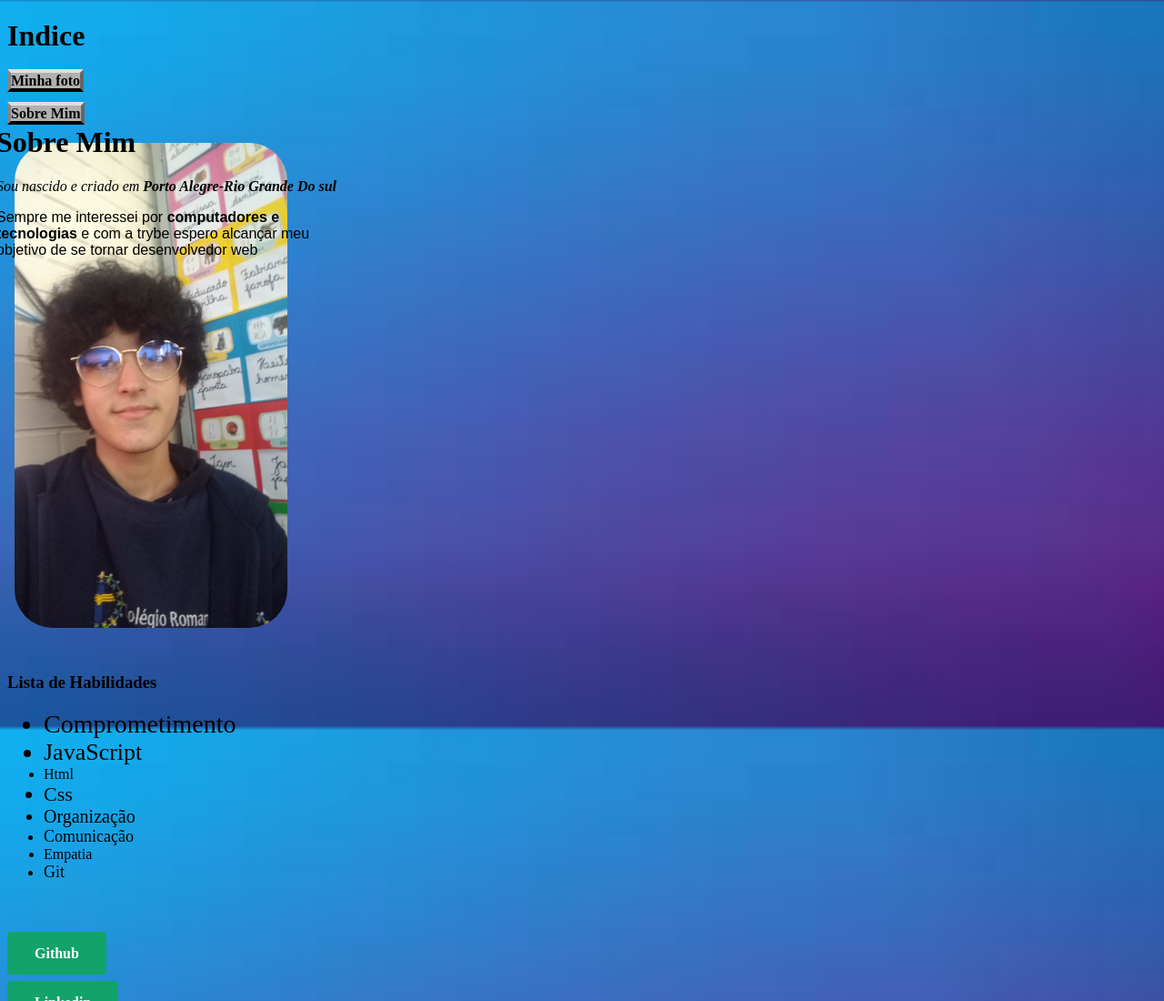
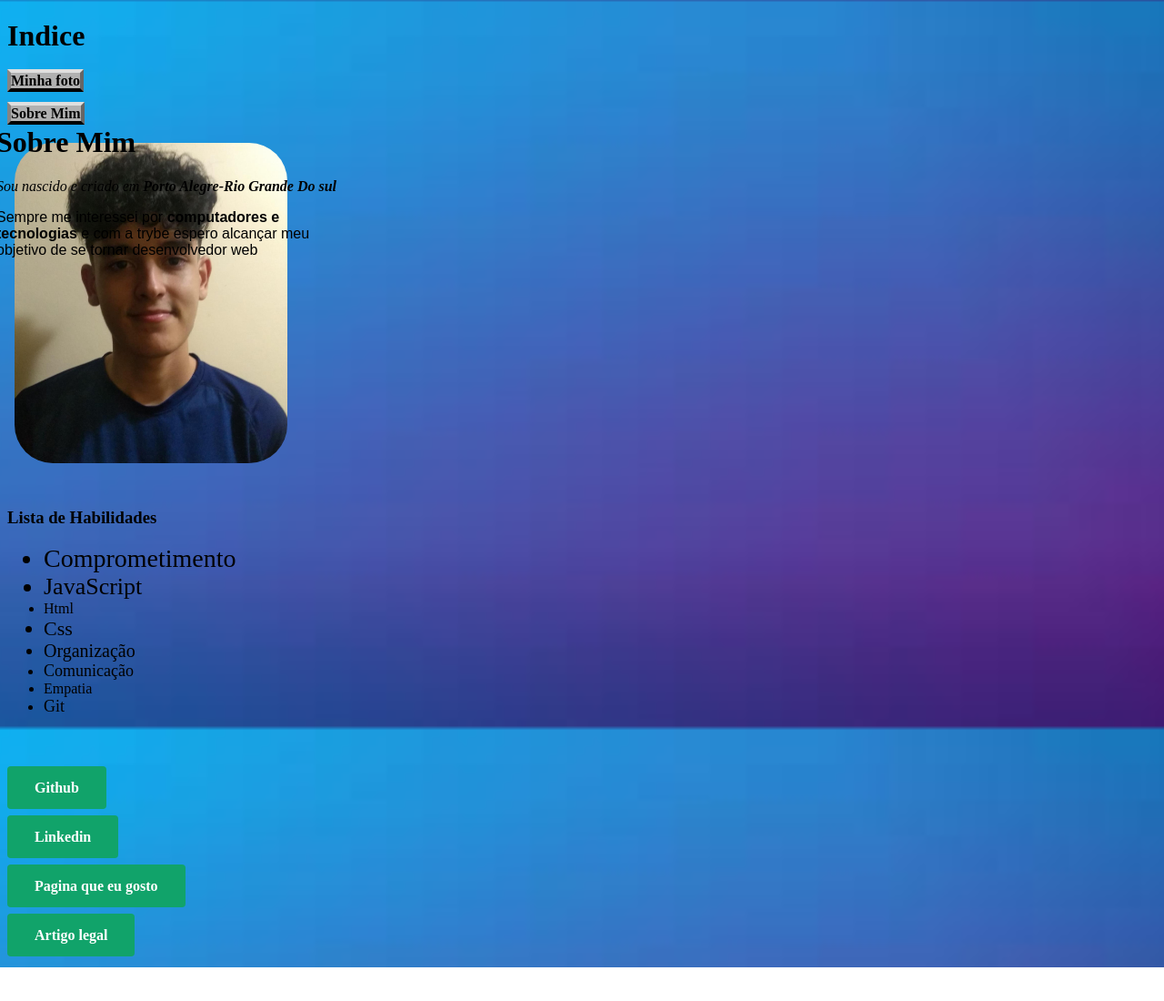
Before and after one commit to FelipeVergaraChico/FelipeVergaraChico.github.io, a plain HTML site: page index.html in a window 1280 px wide. Shown: the top 1100 px of the page at 91% size. After the commit the page ends 1063 px from the top, so only its background shows below. Drawn offline with Linux system fonts and the light colour scheme.

Commit message:
nova foto e botão do jovem nerd arrumado

```diff
--- a/index.html
+++ b/index.html
@@ -17,7 +17,7 @@
     <div id="header">
         <h1 class="meuNome">Felipe Vergara Chico</h1>
 
-        <img src="WhatsApp Image 2023-03-20 at 8.13.18 PM.jpeg" alt="Minha foto atual" width="300px" id="minha-foto">
+        <img src="WhatsApp Image 2023-03-24 at 1.48.12 AM.jpeg" alt="Minha foto atual" width="300px" id="minha-foto">
         <div id="description">
             <h1 id="sobre-mim">Sobre Mim</h1>
             <P class="resido">Sou nascido e criado em <strong>Porto Alegre-Rio Grande Do sul</strong></P>
@@ -40,7 +40,7 @@
 
     <a href="https://github.com/FelipeVergaraChico" target="_blank" id="hub">Github</a> <br> <br> <br>
     <a href="https://www.linkedin.com/in/felipe-vergara-58972226a/" target="_blank" id="Linkedin">Linkedin</a> <br> <br> <br>
-    <a href="https://jovemnerd.com.br/" id="jovemnerd">Pagina que eu gosto</a> <br><br> <br>
+    <a href="https://jovemnerd.com.br/" id="jovemnerd" target="_blank">Pagina que eu gosto</a> <br><br> <br>
     <a href="https://blog.betrybe.com/carreira/frontend/" target="_blank" id="artigo">Artigo legal</a> <br> <br>
 </div>
 </body>
--- a/style.css
+++ b/style.css
@@ -167,6 +167,4 @@ border-left-color: #858585;
     margin-top: 15px;
     padding: 8px;
     border-radius: 50px;
-
-
 }
```
Also changed, not shown: WhatsApp Image 2023-03-24 at 1.48.12 AM.jpeg (added).
